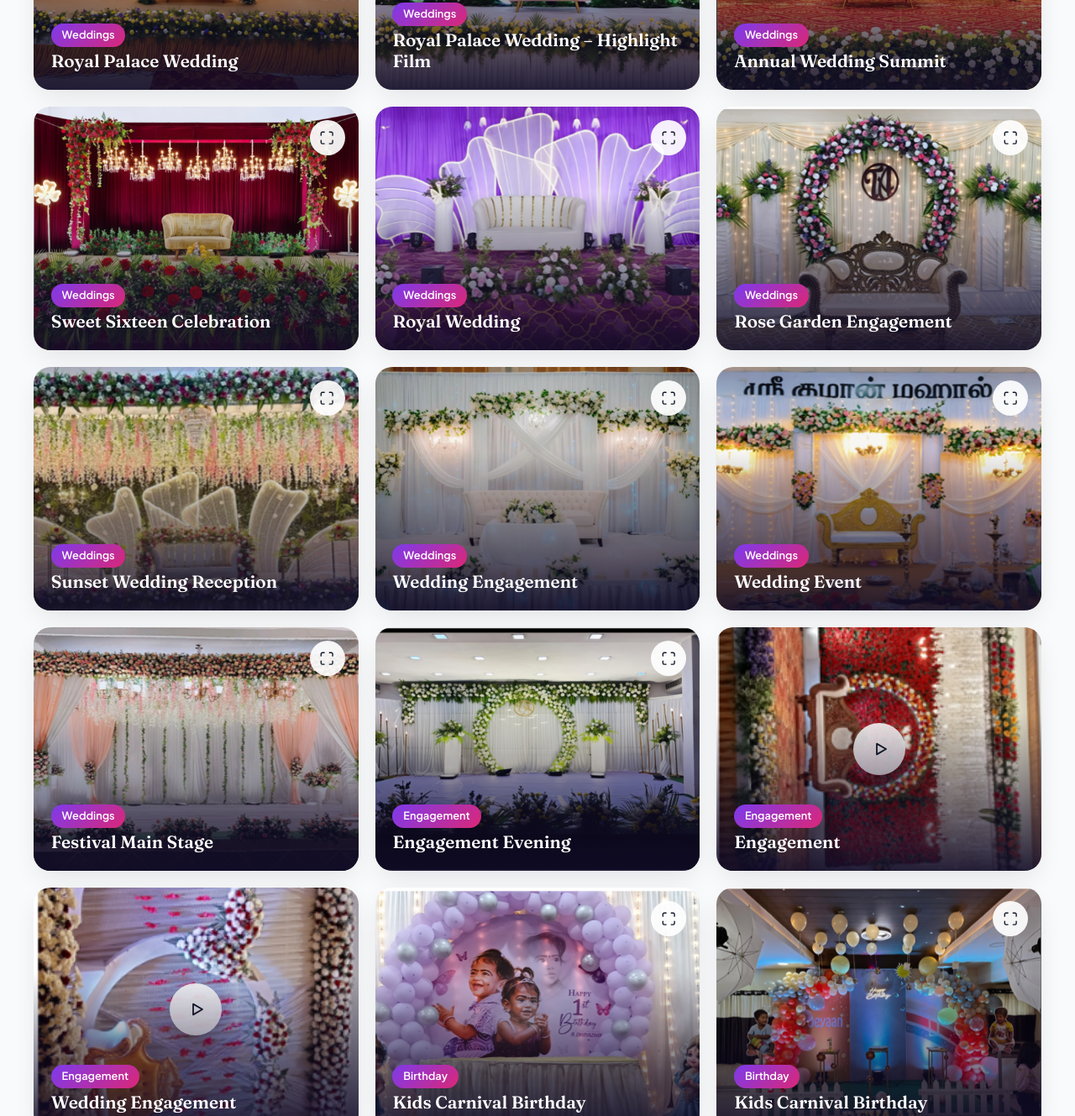
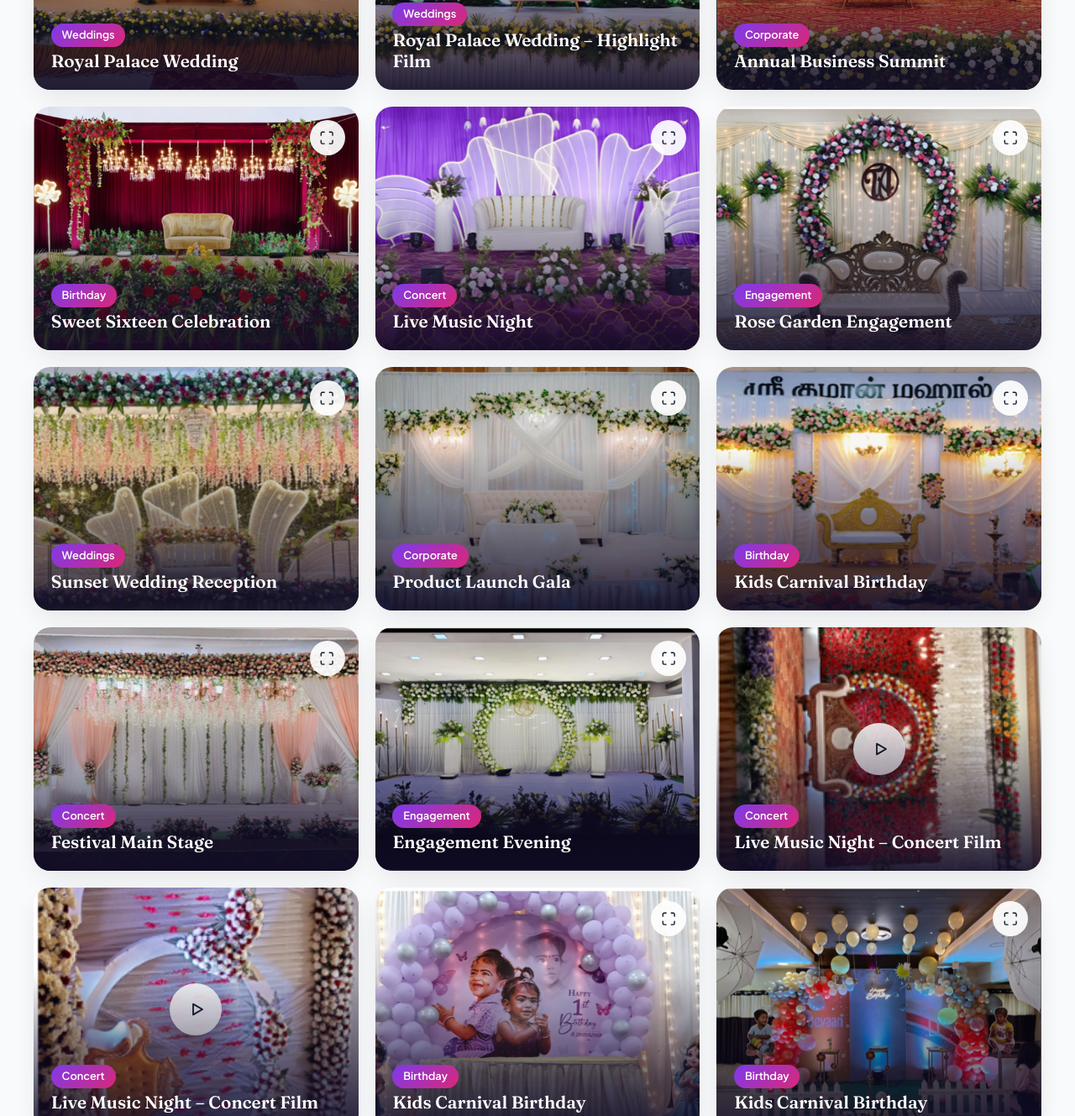
Before and after one commit to MChandru07/GRSEvent, a plain HTML site: page events.html in a window 1280 px wide. Shown: the part 866-2195 px from the top of the page at 84% size. Drawn offline with Linux system fonts and the light colour scheme; no server answers.

Commit message:
Fix DB schema init, contact details, and gallery metadata across the site
db.py: create and commit the database, then reconnect with the database selected before applying CREATE TABLE statements so init-db no longer fails with "no database selected".

index.html: use valid tel: links, tidy the phone number and address formatting, and point Get Directions at Arakandanallur.

company.html: replace the placeholder contact email with the real address.

events.html: correct gallery categories/labels and swap the hardcoded item count for a dynamic placeholder.

launch.json/tasks.json: run the Flask app from the workspace root.

templates/admin/base.html: fix the admin page title. Add the BUG_FIXES.md and FIXES_SUMMARY.txt reports.

```diff
--- a/events.html
+++ b/events.html
@@ -116,7 +116,7 @@
         <button class="filter-btn" type="button" data-filter="concert" aria-pressed="false">Concert</button>
         <button class="filter-btn" type="button" data-filter="engagement" aria-pressed="false">Engagement</button>
       </div>
-      <p class="gallery-count" id="gallery-count" role="status">Showing all 11 items</p>
+      <p class="gallery-count" id="gallery-count" role="status">Loading items...</p>
 
       <div class="gallery-grid" id="gallery">
         <figure class="gallery-item" data-category="weddings">
@@ -126,39 +126,39 @@
             <span class="gallery-overlay"><span class="gallery-chip">Weddings</span><span class="gallery-title">Royal Palace Wedding</span></span>
           </button>
         </figure>
-        <figure class="gallery-item" data-category="filem">
+        <figure class="gallery-item" data-category="weddings">
           <button class="gallery-btn gallery-btn--video" type="button" data-title="Royal Palace Wedding – Highlight Film" data-category-label="Event Film" data-video="video/Video2.mp4" aria-label="Play film: Royal Palace Wedding highlight film (Event Film)">
             <img src="images/event2.png" alt="Royal Palace Wedding highlight film – video poster" width="1200" height="900">
             <span class="gallery-play" aria-hidden="true"><svg class="icon" aria-hidden="true" focusable="false"><use href="#icon-play"></use></svg></span>
             <span class="gallery-overlay"><span class="gallery-chip">Weddings</span><span class="gallery-title">Royal Palace Wedding – Highlight Film</span></span>
           </button>
         </figure>
-        <figure class="gallery-item" data-category="weddings">
-          <button class="gallery-btn" type="button" data-title="Annual Business Summit" data-category-label="Wedding" aria-label="View larger photo: Annual Business Summit (Corporate)">
+        <figure class="gallery-item" data-category="corporate">
+          <button class="gallery-btn" type="button" data-title="Annual Business Summit" data-category-label="Corporate" aria-label="View larger photo: Annual Business Summit (Corporate)">
             <img src="images/event3.png" alt="Annual Business Summit – corporate event photo" width="1200" height="900">
             <span class="gallery-zoom" aria-hidden="true"><svg class="icon" aria-hidden="true" focusable="false"><use href="#icon-maximize"></use></svg></span>
-            <span class="gallery-overlay"><span class="gallery-chip">Weddings</span><span class="gallery-title">Annual Wedding Summit</span></span>
+            <span class="gallery-overlay"><span class="gallery-chip">Corporate</span><span class="gallery-title">Annual Business Summit</span></span>
           </button>
         </figure>
-        <figure class="gallery-item" data-category="weddings">
+        <figure class="gallery-item" data-category="birthday">
           <button class="gallery-btn" type="button" data-title="Sweet Sixteen Celebration" data-category-label="Birthday" aria-label="View larger photo: Sweet Sixteen Celebration (Birthday)">
             <img src="images/event4.png" alt="Sweet Sixteen Celebration – birthday event photo" width="1200" height="900">
             <span class="gallery-zoom" aria-hidden="true"><svg class="icon" aria-hidden="true" focusable="false"><use href="#icon-maximize"></use></svg></span>
-            <span class="gallery-overlay"><span class="gallery-chip">Weddings</span><span class="gallery-title">Sweet Sixteen Celebration</span></span>
+            <span class="gallery-overlay"><span class="gallery-chip">Birthday</span><span class="gallery-title">Sweet Sixteen Celebration</span></span>
           </button>
         </figure>
-        <figure class="gallery-item" data-category="weddings">
+        <figure class="gallery-item" data-category="concert">
           <button class="gallery-btn" type="button" data-title="Live Music Night" data-category-label="Concert" aria-label="View larger photo: Live Music Night (Concert)">
             <img src="images/event5.png" alt="Live Music Night – concert event photo" width="1200" height="900" loading="lazy">
             <span class="gallery-zoom" aria-hidden="true"><svg class="icon" aria-hidden="true" focusable="false"><use href="#icon-maximize"></use></svg></span>
-            <span class="gallery-overlay"><span class="gallery-chip">Weddings</span><span class="gallery-title">Royal Wedding</span></span>
+            <span class="gallery-overlay"><span class="gallery-chip">Concert</span><span class="gallery-title">Live Music Night</span></span>
           </button>
         </figure>
-        <figure class="gallery-item" data-category="weddings">
+        <figure class="gallery-item" data-category="engagement">
           <button class="gallery-btn" type="button" data-title="Rose Garden Engagement" data-category-label="Engagement" aria-label="View larger photo: Rose Garden Engagement (Engagement)">
             <img src="images/event6.png" alt="Rose Garden Engagement – engagement event photo" width="1200" height="900" loading="lazy">
             <span class="gallery-zoom" aria-hidden="true"><svg class="icon" aria-hidden="true" focusable="false"><use href="#icon-maximize"></use></svg></span>
-            <span class="gallery-overlay"><span class="gallery-chip">Weddings</span><span class="gallery-title">Rose Garden Engagement</span></span>
+            <span class="gallery-overlay"><span class="gallery-chip">Engagement</span><span class="gallery-title">Rose Garden Engagement</span></span>
           </button>
         </figure>
         <figure class="gallery-item" data-category="weddings">
@@ -168,25 +168,25 @@
             <span class="gallery-overlay"><span class="gallery-chip">Weddings</span><span class="gallery-title">Sunset Wedding Reception</span></span>
           </button>
         </figure>
-        <figure class="gallery-item" data-category="weddings">
+        <figure class="gallery-item" data-category="corporate">
           <button class="gallery-btn" type="button" data-title="Product Launch Gala" data-category-label="Corporate" aria-label="View larger photo: Product Launch Gala (Corporate)">
             <img src="images/event8.png" alt="Product Launch Gala – corporate event photo" width="1200" height="900" loading="lazy">
             <span class="gallery-zoom" aria-hidden="true"><svg class="icon" aria-hidden="true" focusable="false"><use href="#icon-maximize"></use></svg></span>
-            <span class="gallery-overlay"><span class="gallery-chip">Weddings</span><span class="gallery-title">Wedding Engagement</span></span>
+            <span class="gallery-overlay"><span class="gallery-chip">Corporate</span><span class="gallery-title">Product Launch Gala</span></span>
           </button>
         </figure>
-        <figure class="gallery-item" data-category="engagement">
+        <figure class="gallery-item" data-category="birthday">
           <button class="gallery-btn" type="button" data-title="Kids Carnival Birthday" data-category-label="Birthday" aria-label="View larger photo: Kids Carnival Birthday (Birthday)">
             <img src="images/event9.png" alt="Kids Carnival Birthday – birthday event photo" width="1200" height="900" loading="lazy">
             <span class="gallery-zoom" aria-hidden="true"><svg class="icon" aria-hidden="true" focusable="false"><use href="#icon-maximize"></use></svg></span>
-            <span class="gallery-overlay"><span class="gallery-chip">Weddings</span><span class="gallery-title">Wedding Event</span></span>
+            <span class="gallery-overlay"><span class="gallery-chip">Birthday</span><span class="gallery-title">Kids Carnival Birthday</span></span>
           </button>
         </figure>
-        <figure class="gallery-item" data-category="engagement">
+        <figure class="gallery-item" data-category="concert">
           <button class="gallery-btn" type="button" data-title="Festival Main Stage" data-category-label="Concert" aria-label="View larger photo: Festival Main Stage (Concert)">
             <img src="images/event10.png" alt="Festival Main Stage – concert event photo" width="1200" height="900" loading="lazy">
             <span class="gallery-zoom" aria-hidden="true"><svg class="icon" aria-hidden="true" focusable="false"><use href="#icon-maximize"></use></svg></span>
-            <span class="gallery-overlay"><span class="gallery-chip">Weddings</span><span class="gallery-title">Festival Main Stage</span></span>
+            <span class="gallery-overlay"><span class="gallery-chip">Concert</span><span class="gallery-title">Festival Main Stage</span></span>
           </button>
         </figure>
         <figure class="gallery-item" data-category="engagement">
@@ -196,18 +196,18 @@
             <span class="gallery-overlay"><span class="gallery-chip">Engagement</span><span class="gallery-title">Engagement Evening</span></span>
           </button>
         </figure>
-        <figure class="gallery-item" data-category="weddings">
-          <button class="gallery-btn gallery-btn--video" type="button" data-title="Live Music Night – Concert Film" data-category-label="Event Film" data-video="video/Video1.mp4" aria-label="Play film: Live Music Night concert film (Event Film)">
+        <figure class="gallery-item" data-category="concert">
+          <button class="gallery-btn gallery-btn--video" type="button" data-title="Live Music Night – Concert Film" data-category-label="Concert" data-video="video/Video1.mp4" aria-label="Play film: Live Music Night concert film (Concert)">
             <img src="images/event12.png" alt="Live Music Night concert film – video poster" width="1200" height="900" loading="lazy">
             <span class="gallery-play" aria-hidden="true"><svg class="icon" aria-hidden="true" focusable="false"><use href="#icon-play"></use></svg></span>
-            <span class="gallery-overlay"><span class="gallery-chip">Engagement</span><span class="gallery-title">Engagement</span></span>
+            <span class="gallery-overlay"><span class="gallery-chip">Concert</span><span class="gallery-title">Live Music Night – Concert Film</span></span>
           </button>
         </figure>
-         <figure class="gallery-item" data-category="weddings">
-          <button class="gallery-btn gallery-btn--video" type="button" data-title="Live Music Night – Concert Film" data-category-label="Event Film" data-video="video/Video1.mp4" aria-label="Play film: Live Music Night concert film (Event Film)">
+         <figure class="gallery-item" data-category="concert">
+          <button class="gallery-btn gallery-btn--video" type="button" data-title="Live Music Night – Concert Film" data-category-label="Concert" data-video="video/Video1.mp4" aria-label="Play film: Live Music Night concert film (Concert)">
             <img src="images/event13.png" alt="Live Music Night concert film – video poster" width="1200" height="900" loading="lazy">
             <span class="gallery-play" aria-hidden="true"><svg class="icon" aria-hidden="true" focusable="false"><use href="#icon-play"></use></svg></span>
-            <span class="gallery-overlay"><span class="gallery-chip">Engagement</span><span class="gallery-title">Wedding Engagement</span></span>
+            <span class="gallery-overlay"><span class="gallery-chip">Concert</span><span class="gallery-title">Live Music Night – Concert Film</span></span>
           </button>
         </figure>
          <figure class="gallery-item" data-category="birthday">
@@ -217,7 +217,6 @@
             <span class="gallery-overlay"><span class="gallery-chip">Birthday</span><span class="gallery-title">Kids Carnival Birthday</span></span>
           </button>
          </figure>
-        </figure>
         <figure class="gallery-item" data-category="birthday">
           <button class="gallery-btn" type="button" data-title="Kids Carnival Birthday" data-category-label="Birthday" aria-label="View larger photo: Kids Carnival Birthday">
             <img src="images/b3.png" alt="Kids Carnival Birthday – birthday event photo" width="1200" height="900" loading="lazy">
@@ -274,45 +273,45 @@
           </button>
         </figure>
         <figure class="gallery-item" data-category="concert">
-          <button class="gallery-btn" type="button" data-title="Kids Carnival Birthday" data-category-label="Birthday" aria-label="View larger photo: Kids Carnival Birthday">
-            <img src="images/a1.png" alt="Kids Carnival Birthday – birthday event photo" width="1200" height="900" loading="lazy">
+          <button class="gallery-btn" type="button" data-title="Concert Moment 1" data-category-label="Concert" aria-label="View larger photo: Concert Moment 1 (Concert)">
+            <img src="images/a1.png" alt="Concert event photo" width="1200" height="900" loading="lazy">
             <span class="gallery-zoom" aria-hidden="true"><svg class="icon" aria-hidden="true" focusable="false"><use href="#icon-maximize"></use></svg></span>
-            <span class="gallery-overlay"><span class="gallery-chip">Concert</span><span class="gallery-title">Concert Event</span></span>
+            <span class="gallery-overlay"><span class="gallery-chip">Concert</span><span class="gallery-title">Concert Moment 1</span></span>
           </button>
         </figure>
         <figure class="gallery-item" data-category="concert">
-          <button class="gallery-btn" type="button" data-title="Kids Carnival Birthday" data-category-label="Birthday" aria-label="View larger photo: Kids Carnival Birthday">
-            <img src="images/a2.png" alt="Kids Carnival Birthday – birthday event photo" width="1200" height="900" loading="lazy">
+          <button class="gallery-btn" type="button" data-title="Concert Moment 2" data-category-label="Concert" aria-label="View larger photo: Concert Moment 2 (Concert)">
+            <img src="images/a2.png" alt="Concert event photo" width="1200" height="900" loading="lazy">
             <span class="gallery-zoom" aria-hidden="true"><svg class="icon" aria-hidden="true" focusable="false"><use href="#icon-maximize"></use></svg></span>
-            <span class="gallery-overlay"><span class="gallery-chip">Concert</span><span class="gallery-title">Concert Event</span></span>
+            <span class="gallery-overlay"><span class="gallery-chip">Concert</span><span class="gallery-title">Concert Moment 2</span></span>
           </button>
         </figure>
         <figure class="gallery-item" data-category="concert">
-          <button class="gallery-btn" type="button" data-title="Kids Carnival Birthday" data-category-label="Birthday" aria-label="View larger photo: Kids Carnival Birthday">
-            <img src="images/a3.png" alt="Kids Carnival Birthday – birthday event photo" width="1200" height="900" loading="lazy">
+          <button class="gallery-btn" type="button" data-title="Concert Moment 3" data-category-label="Concert" aria-label="View larger photo: Concert Moment 3 (Concert)">
+            <img src="images/a3.png" alt="Concert event photo" width="1200" height="900" loading="lazy">
             <span class="gallery-zoom" aria-hidden="true"><svg class="icon" aria-hidden="true" focusable="false"><use href="#icon-maximize"></use></svg></span>
-            <span class="gallery-overlay"><span class="gallery-chip">Concert</span><span class="gallery-title">Concert Event</span></span>
+            <span class="gallery-overlay"><span class="gallery-chip">Concert</span><span class="gallery-title">Concert Moment 3</span></span>
           </button>
         </figure>
          <figure class="gallery-item" data-category="concert">
-          <button class="gallery-btn" type="button" data-title="Kids Carnival Birthday" data-category-label="Birthday" aria-label="View larger photo: Kids Carnival Birthday">
-            <img src="images/a4.png" alt="Kids Carnival Birthday – birthday event photo" width="1200" height="900" loading="lazy">
+          <button class="gallery-btn" type="button" data-title="Concert Moment 4" data-category-label="Concert" aria-label="View larger photo: Concert Moment 4 (Concert)">
+            <img src="images/a4.png" alt="Concert event photo" width="1200" height="900" loading="lazy">
             <span class="gallery-zoom" aria-hidden="true"><svg class="icon" aria-hidden="true" focusable="false"><use href="#icon-maximize"></use></svg></span>
-            <span class="gallery-overlay"><span class="gallery-chip">Concert</span><span class="gallery-title">Concert Event</span></span>
+            <span class="gallery-overlay"><span class="gallery-chip">Concert</span><span class="gallery-title">Concert Moment 4</span></span>
           </button>
         </figure>
          <figure class="gallery-item" data-category="concert">
-          <button class="gallery-btn" type="button" data-title="Kids Carnival Birthday" data-category-label="Birthday" aria-label="View larger photo: Kids Carnival Birthday">
-            <img src="images/a5.png" alt="Kids Carnival Birthday – birthday event photo" width="1200" height="900" loading="lazy">
+          <button class="gallery-btn" type="button" data-title="Concert Moment 5" data-category-label="Concert" aria-label="View larger photo: Concert Moment 5 (Concert)">
+            <img src="images/a5.png" alt="Concert event photo" width="1200" height="900" loading="lazy">
             <span class="gallery-zoom" aria-hidden="true"><svg class="icon" aria-hidden="true" focusable="false"><use href="#icon-maximize"></use></svg></span>
-            <span class="gallery-overlay"><span class="gallery-chip">Concert</span><span class="gallery-title">Concert Event</span></span>
+            <span class="gallery-overlay"><span class="gallery-chip">Concert</span><span class="gallery-title">Concert Moment 5</span></span>
           </button>
         </figure>
          <figure class="gallery-item" data-category="concert">
-          <button class="gallery-btn" type="button" data-title="Kids Carnival Birthday" data-category-label="Birthday" aria-label="View larger photo: Kids Carnival Birthday">
-            <img src="images/a6.png" alt="Kids Carnival Birthday – birthday event photo" width="1200" height="900" loading="lazy">
+          <button class="gallery-btn" type="button" data-title="Concert Moment 6" data-category-label="Concert" aria-label="View larger photo: Concert Moment 6 (Concert)">
+            <img src="images/a6.png" alt="Concert event photo" width="1200" height="900" loading="lazy">
             <span class="gallery-zoom" aria-hidden="true"><svg class="icon" aria-hidden="true" focusable="false"><use href="#icon-maximize"></use></svg></span>
-            <span class="gallery-overlay"><span class="gallery-chip">Concert</span><span class="gallery-title">Concert Event</span></span>
+            <span class="gallery-overlay"><span class="gallery-chip">Concert</span><span class="gallery-title">Concert Moment 6</span></span>
           </button>
         </figure>
       </div>
--- a/launch.json
+++ b/launch.json
@@ -5,8 +5,8 @@
       "name": "Python: Flask (event-management-website)",
       "type": "debugpy",
       "request": "launch",
-      "program": "${workspaceFolder}\\event-management-website\\app.py",
-      "cwd": "${workspaceFolder}\\event-management-website",
+      "program": "${workspaceFolder}\\app.py",
+      "cwd": "${workspaceFolder}",
       "python": "${workspaceFolder}\\venv\\Scripts\\python.exe",
       "console": "integratedTerminal",
       "justMyCode": true
--- a/tasks.json
+++ b/tasks.json
@@ -22,11 +22,11 @@
     },
     {
       "label": "Flask: run app (project folder)",
-      "detail": "Starts the dev server from the event-management-website folder.",
+      "detail": "Starts the dev server from the workspace root.",
       "type": "shell",
       "command": ".\\venv\\Scripts\\python.exe app.py",
       "options": {
-        "cwd": "${workspaceFolder}\\event-management-website"
+        "cwd": "${workspaceFolder}"
       },
       "problemMatcher": [],
       "presentation": {
@@ -41,7 +41,7 @@
       "type": "shell",
       "command": ".\\venv\\Scripts\\python.exe -m pip install -r requirements.txt",
       "options": {
-        "cwd": "${workspaceFolder}\\event-management-website"
+        "cwd": "${workspaceFolder}"
       },
       "problemMatcher": [],
       "presentation": {
```
Also changed, not shown: company.html (+1 -1 lines), index.html (+4 -4 lines), templates/admin/base.html (+1 -1 lines), FIXES_SUMMARY.txt (added), 2 other files.
